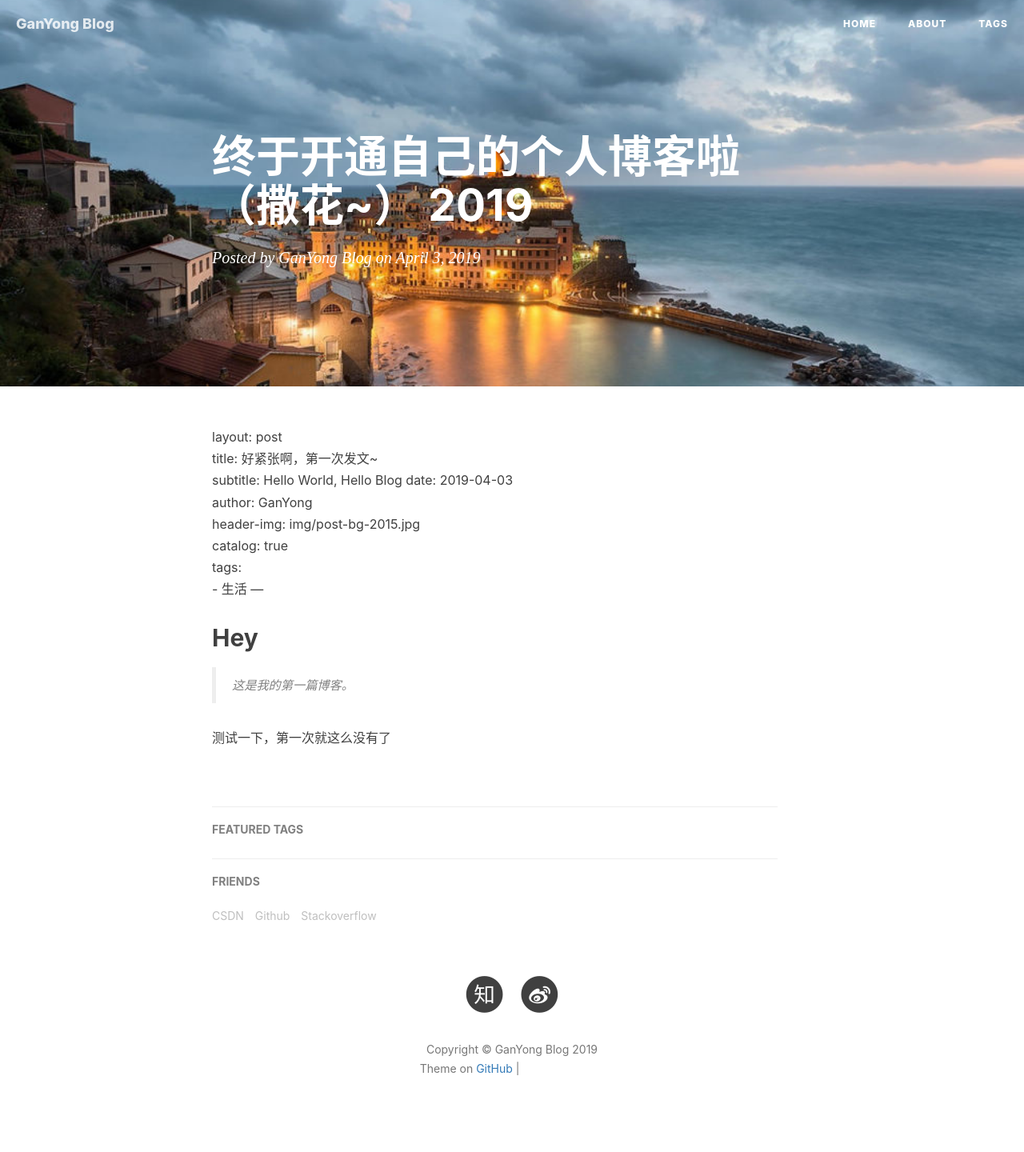
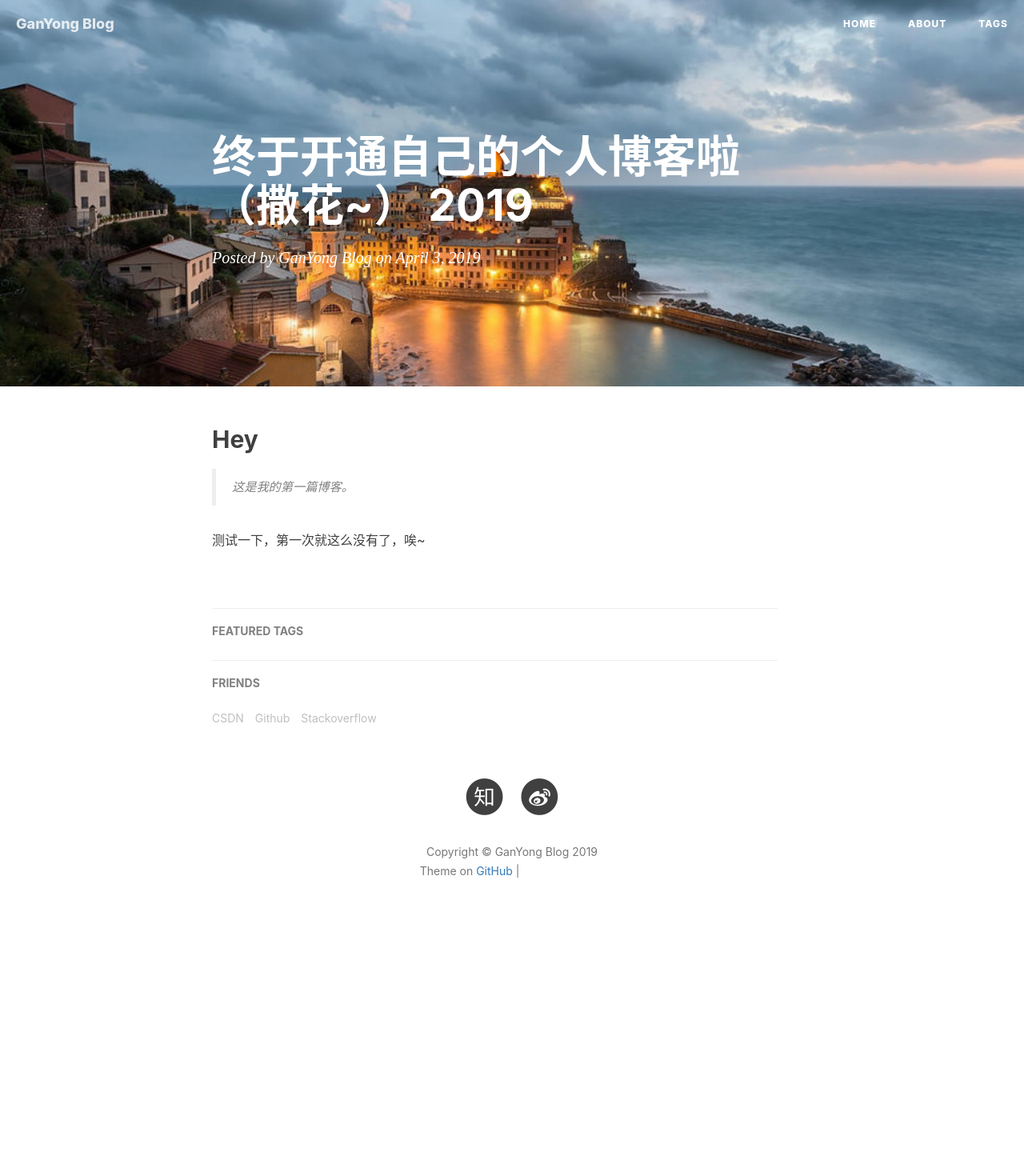
Before and after one commit to GanYong123/GanYong123.github.io, a Jekyll site: the page built from _posts/2019-04-03-终于开通自己的个人博客啦（撒花~）-2019.md, in a window 1280 px wide. Shown: the whole page at 80% size. Built offline with Jekyll 4.4.1, drawn with Linux system fonts in a browser that asks for light colours; nearby versions of some CDN libraries; our own code applies the rules of GitHub Pages for plain Markdown files; comment, search, counter and statistics services are not loaded; after the commit the page ends 1193 px from its top, so only the background shows below that; grey boxes are pictures that could not be loaded.

Commit message:
Update 2019-04-03-终于开通自己的个人博客啦（撒花~）-2019.md

```diff
--- a/_posts/2019-04-03-终于开通自己的个人博客啦（撒花~）-2019.md
+++ b/_posts/2019-04-03-终于开通自己的个人博客啦（撒花~）-2019.md
@@ -1,15 +1,4 @@
-layout:     post
-title:      好紧张啊，第一次发文~
-subtitle:   Hello World, Hello Blog
-date:       2019-04-03
-author:     GanYong
-header-img: img/post-bg-2015.jpg
-catalog: true
-tags:
-    - 生活
----
-
 ## Hey
 >这是我的第一篇博客。
 
-测试一下，第一次就这么没有了
+测试一下，第一次就这么没有了，唉~
```
